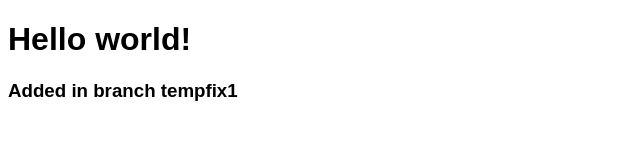
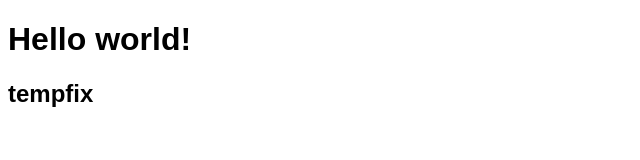
Before and after one commit to BbFGE/Tim1, a plain HTML site: page index.htm in a window 1280 px wide. Shown: the whole page, without its empty margins (0-640 px from the left). Drawn offline with Linux system fonts and the light colour scheme.

Commit message:
tempfix1

```diff
--- a/index.htm
+++ b/index.htm
@@ -7,7 +7,7 @@
 
 <body>
     <h1>Hello world!</h1>
-    <h3>Added in branch tempfix1</h3>
+		<h2>tempfix</h2>
     <script type="text/javascript" src="jquery-3.4.1.min.js"></script>
     <script type="text/javascript" src="main.js"></script>
 </body>
```
